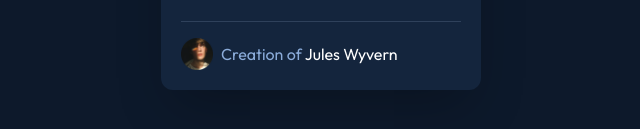
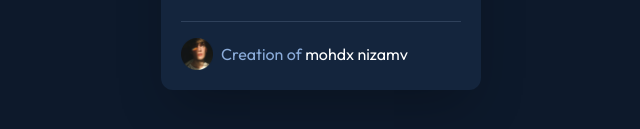
Before and after one commit to mohdxnizamv/nft-card, a plain HTML site: page index.html in a window 1280 px wide. Shown: the part 581-710 px from the top of the page, 319-959 px from the left. Drawn offline with Linux system fonts and the light colour scheme.

Commit message:
first commit

```diff
--- a/index.html
+++ b/index.html
@@ -58,7 +58,7 @@
           <img src="/images/image-avatar.png" alt="avatar" class="h-8 w-8" />
           <p class="text-white">
             <span class="text-soft-blue">Creation of</span>
-            <a href="#" class="hover:text-cyan">Jules Wyvern</a>
+            <a href="#" class="hover:text-cyan">mohdx nizamv</a>
           </p>
         </div>
       </section>
```
